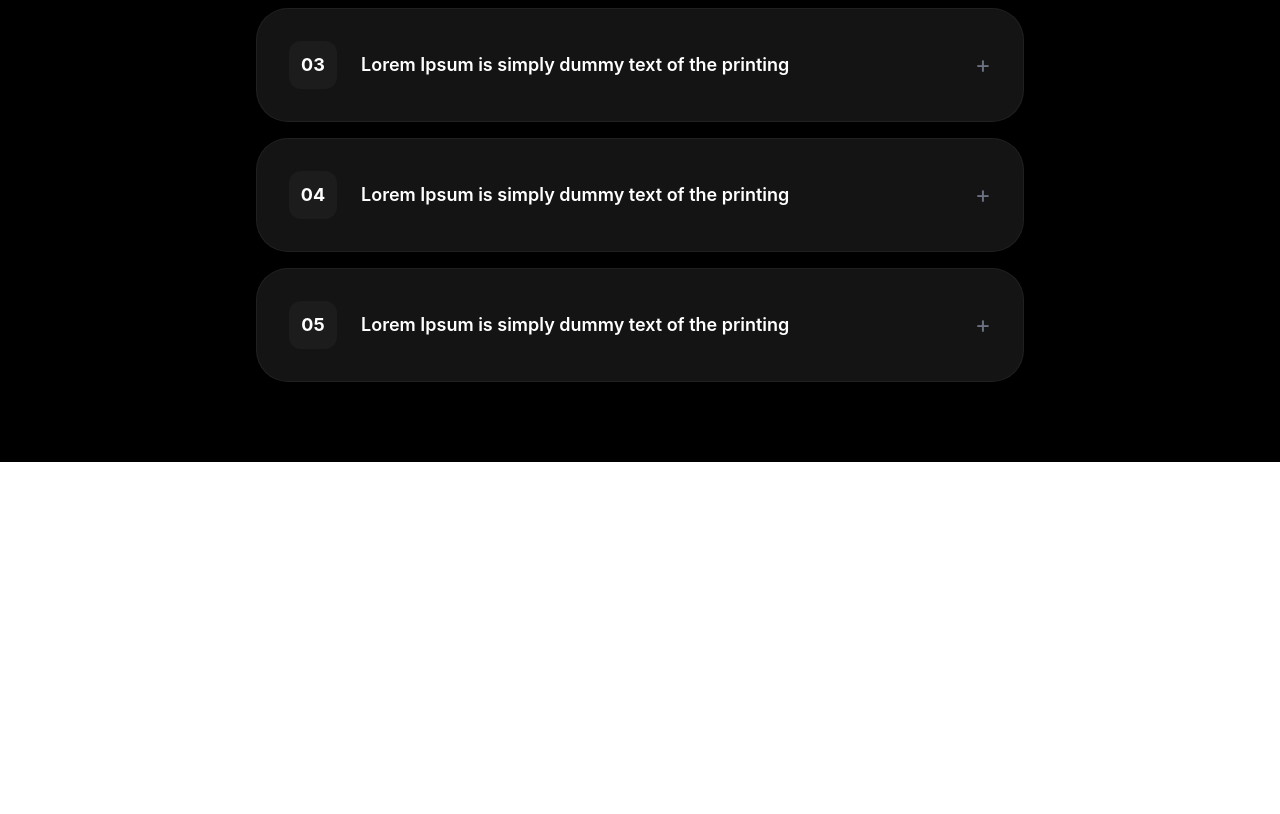
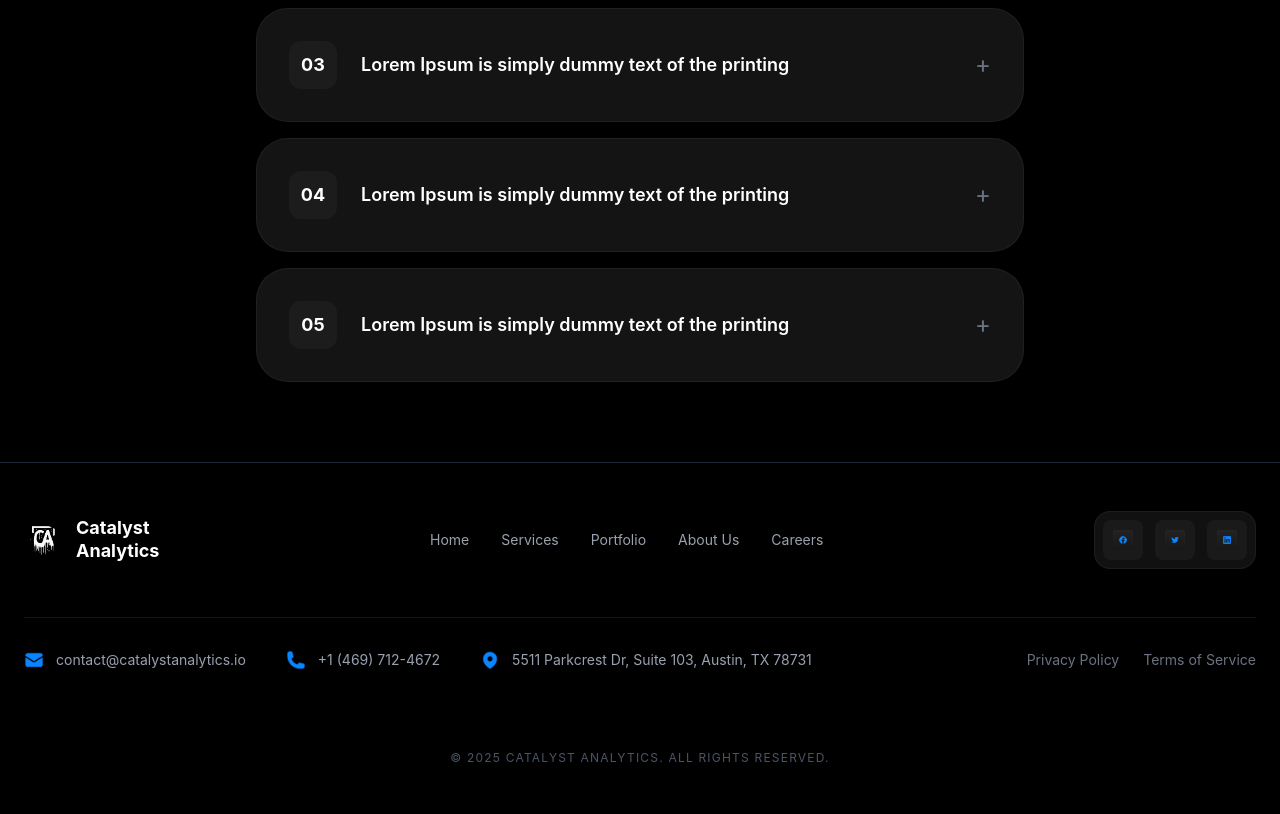
Before and after one commit to Ilyos11/Exam-Project, a website: page index.html in a window 1280 px wide. Shown: the part 2309-3123 px from the top of the page. Before the commit the page ends 2771 px from the top, so only its background shows below. Drawn offline with nearby package versions, Linux system fonts and the light colour scheme; files that its build step writes are made by us from their sources.

Commit message:
Section 6

```diff
--- a/index.html
+++ b/index.html
@@ -264,6 +264,73 @@
 
 
 
+<!-- Section 6-->
+<footer class="bg-black text-white py-12 px-6 border-t border-gray-800">
+  <div class="max-w-7xl mx-auto">
+
+
+    <div class="flex flex-col md:flex-row justify-between items-center gap-8 mb-12">
+
+      <div class="flex items-center gap-3">
+        <img src="./img/Logo.png" alt="Logo" class="h-10">
+        <span class="font-bold text-lg leading-tight">Catalyst<br>Analytics</span>
+      </div>
+
+      <nav class="flex flex-wrap justify-center gap-6 md:gap-8 text-sm text-gray-400">
+        <a href="#" class="hover:text-white transition-colors">Home</a>
+        <a href="#" class="hover:text-white transition-colors">Services</a>
+        <a href="#" class="hover:text-white transition-colors">Portfolio</a>
+        <a href="#" class="hover:text-white transition-colors">About Us</a>
+        <a href="#" class="hover:text-white transition-colors">Careers</a>
+      </nav>
+
+
+      <div class="bg-[#111111] border border-white/5 p-2 rounded-2xl flex gap-3">
+        <a href="#" class="w-10 h-10 bg-[#1a1a1a] rounded-lg flex items-center justify-center hover:bg-gray-800 transition-colors">
+          <img src="./img/Button Facebook.png" alt="Facebook" class="w-5 h-5">
+        </a>
+        <a href="#" class="w-10 h-10 bg-[#1a1a1a] rounded-lg flex items-center justify-center hover:bg-gray-800 transition-colors">
+          <img src="./img/Button Twitter.png" alt="Twitter" class="w-5 h-5">
+        </a>
+        <a href="#" class="w-10 h-10 bg-[#1a1a1a] rounded-lg flex items-center justify-center hover:bg-gray-800 transition-colors">
+          <img src="./img/Button in.png" alt="LinkedIn" class="w-5 h-5">
+        </a>
+      </div>
+    </div>
+
+
+    <div class="flex flex-col md:flex-row justify-between items-center gap-8 py-8 border-t border-gray-900">
+
+      <div class="flex flex-col md:flex-row items-center gap-6 md:gap-10">
+        <div class="flex items-center gap-3 text-sm text-gray-400">
+          <img src="/img/Icon email.png" alt="Email" class="w-5 h-5">
+          <span>contact@catalystanalytics.io</span>
+        </div>
+        <div class="flex items-center gap-3 text-sm text-gray-400">
+          <img src="./img/Icon phone.png" alt="Phone" class="w-5 h-5">
+          <span>+1 (469) 712-4672</span>
+        </div>
+        <div class="flex items-center gap-3 text-sm text-gray-400 text-center md:text-left">
+          <img src="./img/Icon location.png" alt="Address" class="w-5 h-5">
+          <span>5511 Parkcrest Dr, Suite 103, Austin, TX 78731</span>
+        </div>
+      </div>
+
+      <div class="flex gap-6 text-sm text-gray-500">
+        <a href="#" class="hover:text-white transition-colors">Privacy Policy</a>
+        <a href="#" class="hover:text-white transition-colors">Terms of Service</a>
+      </div>
+    </div>
+
+    <div class="text-center mt-12 text-gray-600 text-xs tracking-widest uppercase">
+      &copy; 2025 Catalyst Analytics. All rights reserved.
+    </div>
+
+  </div>
+</footer>
+
+
+
 
 </body>
 </html>
```
Also changed, not shown: img/Button Facebook.png (added), img/Button Twitter.png (added), img/Button in.png (added), img/Icon email.png (added), img/Icon location.png (added), img/Icon phone.png (added).
